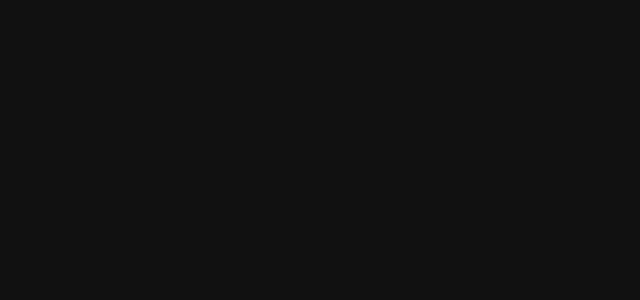
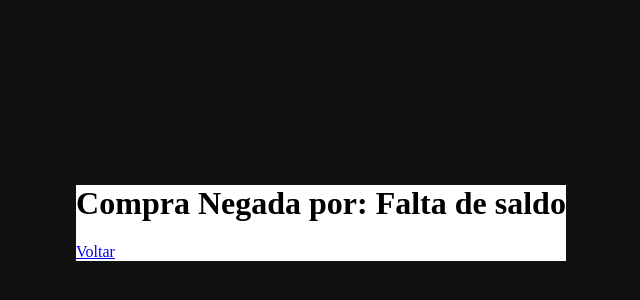
Before and after one commit to Cine-Lua/Streaming, a React (Vite) app in the folder FrontEnd/Web/my-app/: page /payments/fail in a window 1280 px wide. Before the commit this address had no page. Shown: the part 188-488 px from the top of the page, without its empty margins (319-959 px from the left). Built offline with nearby package versions, Linux system fonts and the light colour scheme.

Commit message:
feat: add payment pages (Payments, Congratulation, and Fail)
- Created the main payment page: Payments.jsx
- Created the successful payment confirmation page: Congratulation.jsx
- Created the failed payment page: Fail.jsx
- All pages are organized inside the /pages/Payment directory

```diff
--- a/FrontEnd/Web/my-app/src/App.jsx
+++ b/FrontEnd/Web/my-app/src/App.jsx
@@ -1,7 +1,10 @@
 import { BrowserRouter as Router, Routes, Route } from "react-router-dom";
 import LoginUser from "./pages/Login/LoginUser";
 import RegisterUser from "./pages/RegisterUser/RegisterUser";
-import Home from "./pages/Home/Home"; // ou onde está sua Home
+import Home from "./pages/Home/Home";
+import Payments from "./pages/Payment/Payment";
+import CongratulationPayment from "./pages/Payment/Congratulation";
+import FailPayment from "./pages/Payment/Fail";
 
 function App() {
   return (
@@ -10,6 +13,9 @@ function App() {
         <Route path="/" element={<LoginUser />} />
         <Route path="/register" element={<RegisterUser />} />
         <Route path="/home" element={<Home />} />
+        <Route path="/payments" element={<Payments />} />
+        <Route path="/payments/congratulation" element={<CongratulationPayment />} />
+        <Route path="/payments/fail" element={<FailPayment />} />
       </Routes>
     </Router>
   );
--- /dev/null
+++ b/FrontEnd/Web/my-app/src/pages/Payment/Congratulation.jsx
@@ -0,0 +1,11 @@
+import {Link} from 'react-router-dom';
+import "./Payments.css";
+
+export default function CongratulationPayment() {
+    return(
+        <div className='container'>
+            <h1>Compra feita com Sucesso</h1>
+            <Link to="/">Início</Link>
+        </div>
+    )
+}
--- /dev/null
+++ b/FrontEnd/Web/my-app/src/pages/Payment/Fail.jsx
@@ -0,0 +1,18 @@
+import {Link} from 'react-router-dom';
+import "./Payments.css";
+import { useEffect, useState } from "react";
+
+export default function FailPayment() {
+    const [motivoErro, setMotivoErro] = useState("");
+
+    useEffect(() => {
+        setMotivoErro('Falta de saldo');
+    }, []);
+
+    return(
+        <div className='container'>
+            <h1>Compra Negada por: {motivoErro}</h1>
+            <Link to="/payments">Voltar</Link>
+        </div>
+    )
+}
--- /dev/null
+++ b/FrontEnd/Web/my-app/src/pages/Payment/Payment.jsx
@@ -0,0 +1,11 @@
+import {Link} from 'react-router-dom';
+import "./Payments.css";
+
+export default function Payments() {
+    return(
+        <div className='container'>
+            <h1>Deseja comprar a versão premium por 10 reais?</h1>
+            <Link>Comprar</Link>
+        </div>
+    )
+}
--- /dev/null
+++ b/FrontEnd/Web/my-app/src/pages/Payment/Payments.css
@@ -0,0 +1,3 @@
+.container{
+    background-color: #fff;
+}
```
